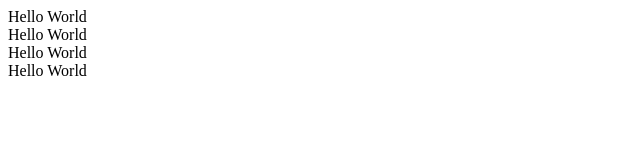
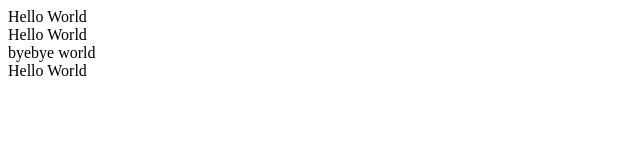
Before and after one commit to AmalVerma/hackathonsih, a plain HTML site: page index.html in a window 1280 px wide. Shown: the full height of the page, 0-640 px from the left. Drawn offline with Linux system fonts and the light colour scheme.

Commit message:
Update index.html

```diff
--- a/index.html
+++ b/index.html
@@ -8,7 +8,7 @@
 <body>
     <div>Hello World</div>
     <div>Hello World</div>
-    <div>Hello World</div>
+    <div>byebye world</div>
     <div>Hello World</div>
 
 </body>
```
